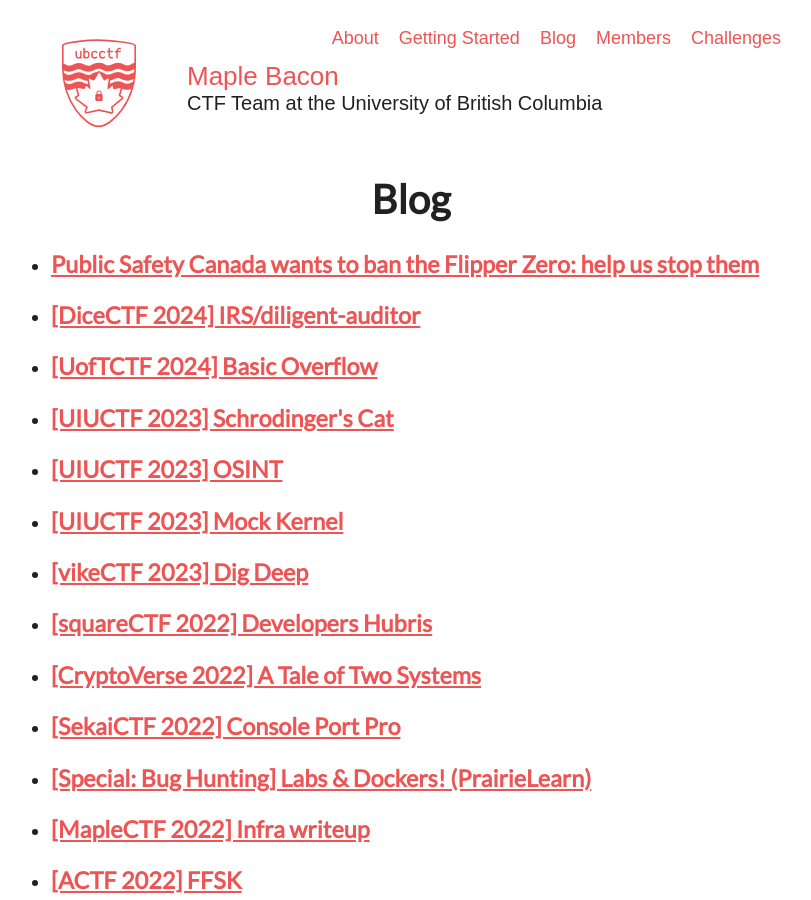
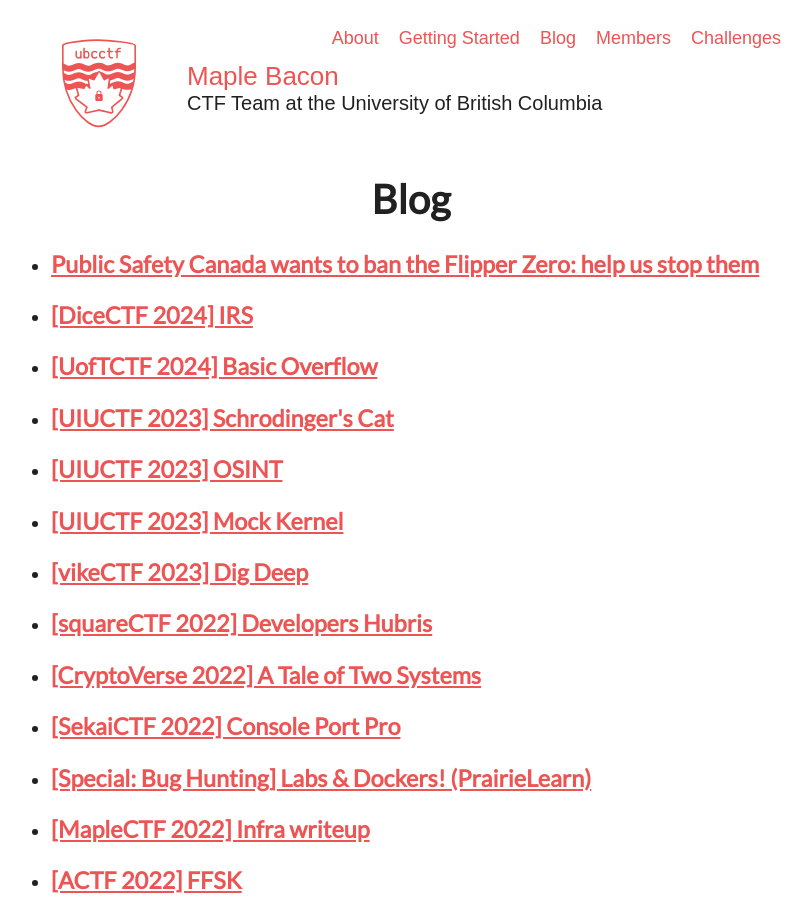
Before and after one commit to ubcctf/ubcctf.github.io, a Jekyll site: the page built from blog.html, in a window 1280 px wide and 900 px high. Shown: the whole window, without its empty margins (229-1040 px from the left). Built offline with Jekyll 4.4.1, drawn with Linux system fonts in a browser that asks for light colours; nearby versions of some CDN libraries; some web fonts are replaced.

Commit message:
Minor irs touchups

````diff
--- a/_posts/2024-02-08-dicectf2024-irs.md
+++ b/_posts/2024-02-08-dicectf2024-irs.md
@@ -1,11 +1,9 @@
 ---
 layout: post
-title: "[DiceCTF 2024] IRS/diligent-auditor"
+title: "[DiceCTF 2024] IRS"
 author: lydxn
 co-authors: [desp]
 ---
-
-# IRS [481]
 
 ## Challenge
 
@@ -217,7 +215,7 @@
 sandboxes like RestrictedPython which doesn't even allow for loops if it was not explicitly allowed - we already have all the builtin methods we need,
 including `iter` in this challenge.
 
-But then [@nneonneo](../../../authors/Nneonneo) stepped in, combined them both, and gave us something much more than the sum of its parts:
+But then [@nneonneo](/authors/nneonneo) stepped in, combined them both, and gave us something much more than the sum of its parts:
 ```py
 try:
     "{__getitem__.xx}".format_map(vars(dict))
@@ -334,7 +332,7 @@
 ```
 
 Let's construct an execution timeline of what happens from start to end of the Python program (explanation by
-[@nneonneo](../../../authors/Nneonneo)):
+[@nneonneo](/authors/nneonneo/)):
 
  1. `uaf` is allocated as a bytearray with a 56-byte backing buffer.
  2. `uaf[23] = B()` calls `bytearray_ass_subscript(uaf, 23, B())`.
````
Also changed, not shown: other parts of _posts/2024-02-08-dicectf2024-irs.md (+2 -2 lines).
